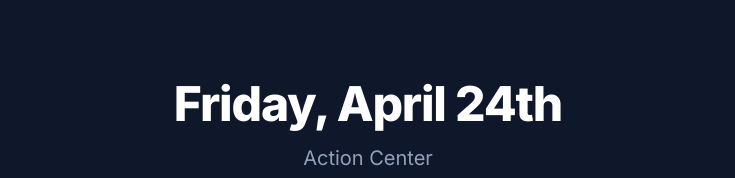
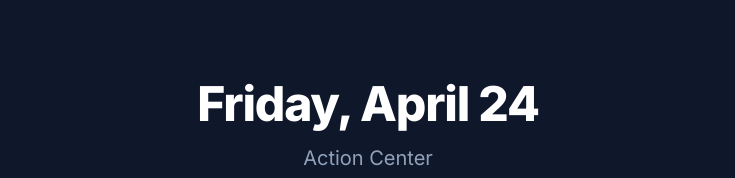
Before and after one commit to solaymanelkharraz/taskzero, a React (Vite) app in the folder plan-ui/: page / in a window 1280 px wide. Shown: the top 178 px of the page, without its empty margins (272-1007 px from the left). Built offline with nearby package versions, Linux system fonts and the light colour scheme; no server answers.

Commit message:
fix(ui): enforce UTC date formatting to prevent overwriting assigned_date

```diff
--- /dev/null
+++ b/plan-ui/src/lib/dateUtils.js
@@ -0,0 +1,22 @@
+/**
+ * Helper utilities to guarantee date operations strictly use UTC (GMT / UTC+0).
+ * Prevents browser/OS timezone discrepancies (e.g. outdated GMT+1 offsets for Morocco)
+ * from shifting dates or overwriting task assigned dates.
+ */
+
+export function getTodayStr() {
+  const d = new Date();
+  const year = d.getUTCFullYear();
+  const month = String(d.getUTCMonth() + 1).padStart(2, '0');
+  const day = String(d.getUTCDate()).padStart(2, '0');
+  return `${year}-${month}-${day}`;
+}
+
+export function formatHeaderDate(d = new Date()) {
+  return new Intl.DateTimeFormat('en-US', {
+    timeZone: 'UTC',
+    weekday: 'long',
+    month: 'long',
+    day: 'numeric',
+  }).format(new Date(d));
+}
--- a/plan-ui/src/pages/Dashboard.jsx
+++ b/plan-ui/src/pages/Dashboard.jsx
@@ -5,6 +5,7 @@ import { format } from 'date-fns'
 import { toast } from 'sonner'
 import { Link, useNavigate } from 'react-router-dom'
 import { API_BASE } from '../lib/api'
+import { getTodayStr } from '../lib/dateUtils'
 
 export default function Dashboard() {
   const navigate = useNavigate();
@@ -263,7 +264,7 @@ export default function Dashboard() {
                             {task.project_name || 'Standalone'}
                           </span>
                           {task.assigned_date ? (
-                            <span className={`font-bold ${task.assigned_date < format(new Date(), 'yyyy-MM-dd') ? 'text-red-400' : 'text-slate-500'}`}>
+                            <span className={`font-bold ${task.assigned_date < getTodayStr() ? 'text-red-400' : 'text-slate-500'}`}>
                               📅 {task.assigned_date}
                             </span>
                           ) : (
@@ -273,13 +274,13 @@ export default function Dashboard() {
                       </div>
                     </div>
                     <div className="flex items-center gap-2 shrink-0 opacity-80 group-hover:opacity-100 transition-opacity">
-                      {task.assigned_date !== format(new Date(), 'yyyy-MM-dd') && (
+                      {task.assigned_date !== getTodayStr() && (
                         <button
                           onClick={() => {
                             fetch(`${API_BASE}/tasks/${task.id}`, {
                               method: 'PUT',
                               headers: { 'Content-Type': 'application/json' },
-                              body: JSON.stringify({ assigned_date: format(new Date(), 'yyyy-MM-dd') })
+                              body: JSON.stringify({ assigned_date: getTodayStr() })
                             }).then(() => {
                               toast.success('Task moved to Today.');
                               queryClient.invalidateQueries({ queryKey: ['tasks'] });
--- a/plan-ui/src/pages/DashboardOverview.jsx
+++ b/plan-ui/src/pages/DashboardOverview.jsx
@@ -2,6 +2,7 @@ import { useQuery } from '@tanstack/react-query'
 import { motion } from 'framer-motion'
 import { format, addDays, isBefore, startOfDay, eachDayOfInterval, subDays, isSameDay } from 'date-fns'
 import { API_BASE } from '../lib/api'
+import { getTodayStr } from '../lib/dateUtils'
 
 export default function DashboardOverview() {
   const { data: tasks } = useQuery({
@@ -23,7 +24,7 @@ export default function DashboardOverview() {
   const completionPct = totalTasks > 0 ? Math.round((doneTasks / totalTasks) * 100) : 0;
 
   // Focus Score: % of tasks assigned to today that are done
-  const todayDate = format(today, 'yyyy-MM-dd');
+  const todayDate = getTodayStr();
   const tasksAssignedToday = tasks?.filter(t => t.assigned_date === todayDate) || [];
   const doneToday = tasksAssignedToday.filter(t => t.status === 'done').length;
   const focusScore = tasksAssignedToday.length > 0 ? Math.round((doneToday / tasksAssignedToday.length) * 100) : 0;
--- a/plan-ui/src/pages/Habits.jsx
+++ b/plan-ui/src/pages/Habits.jsx
@@ -4,6 +4,7 @@ import { format, startOfMonth, endOfMonth, eachDayOfInterval, isBefore, isSameDa
 import { motion, AnimatePresence } from 'framer-motion'
 import { toast } from 'sonner'
 import { API_BASE } from '../lib/api'
+import { getTodayStr } from '../lib/dateUtils'
 
 export default function Habits() {
   const queryClient = useQueryClient();
@@ -16,7 +17,7 @@ export default function Habits() {
     mutationFn: (id) => fetch(`${API_BASE}/habits/${id}/log`, {
       method: 'POST',
       headers: { 'Content-Type': 'application/json' },
-      body: JSON.stringify({ date: format(new Date(), 'yyyy-MM-dd') })
+      body: JSON.stringify({ date: getTodayStr() })
     }).then(res => res.json()),
     onSuccess: () => {
       toast.success('Progress tracked!');
@@ -104,7 +105,7 @@ export default function Habits() {
 
       <div className="space-y-12">
         {habits?.map(habit => {
-          const isDoneToday = habit.logs.includes(format(today, 'yyyy-MM-dd'));
+          const isDoneToday = habit.logs.includes(getTodayStr());
 
           return (
             <div key={habit.id} className="bg-slate-800 rounded-2xl p-8 shadow-xl border border-slate-700">
--- a/plan-ui/src/pages/Today.jsx
+++ b/plan-ui/src/pages/Today.jsx
@@ -5,6 +5,8 @@ import { useNavigate } from 'react-router-dom'
 import { format } from 'date-fns'
 import { toast } from 'sonner'
 import { API_BASE } from '../lib/api'
+
+import { getTodayStr, formatHeaderDate } from '../lib/dateUtils'
 
 export default function Today() {
   const navigate = useNavigate();
@@ -21,7 +23,7 @@ export default function Today() {
     queryFn: () => fetch(`${API_BASE}/habits`).then(res => res.json())
   });
 
-  const todayDate = format(new Date(), 'yyyy-MM-dd');
+  const todayDate = getTodayStr();
   const todayTasks = tasks?.filter(t => t.assigned_date === todayDate && t.status !== 'done') || [];
 
   const completeTask = useMutation({
@@ -95,7 +97,7 @@ export default function Today() {
         {/* Header */}
         <div className="text-center space-y-4">
           <h1 className="text-5xl font-black tracking-tight text-white">
-            {format(new Date(), 'EEEE, MMMM do')}
+            {formatHeaderDate()}
           </h1>
           <p className="text-xl text-slate-400">Action Center</p>
         </div>
@@ -111,8 +113,11 @@ export default function Today() {
                 const isDoneToday = habit.logs.includes(todayDate);
                 const past7Days = Array.from({ length: 7 }, (_, i) => {
                   const d = new Date();
-                  d.setDate(d.getDate() - 6 + i);
-                  return format(d, 'yyyy-MM-dd');
+                  d.setUTCDate(d.getUTCDate() - 6 + i);
+                  const year = d.getUTCFullYear();
+                  const month = String(d.getUTCMonth() + 1).padStart(2, '0');
+                  const day = String(d.getUTCDate()).padStart(2, '0');
+                  return `${year}-${month}-${day}`;
                 });
 
                 return (
```
